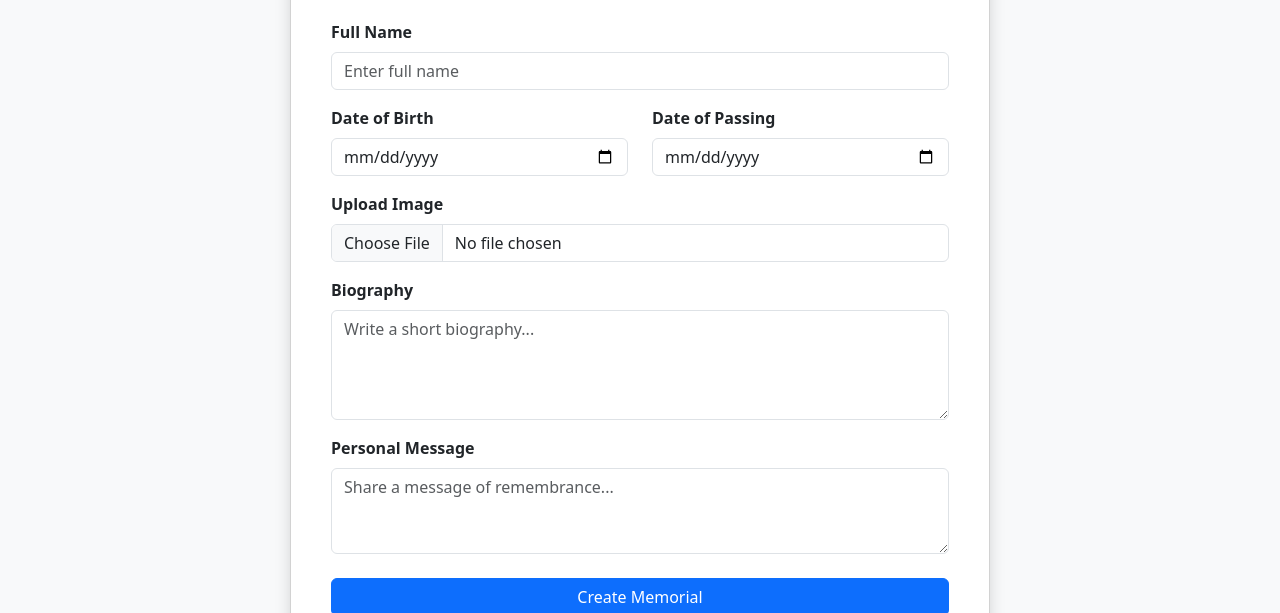
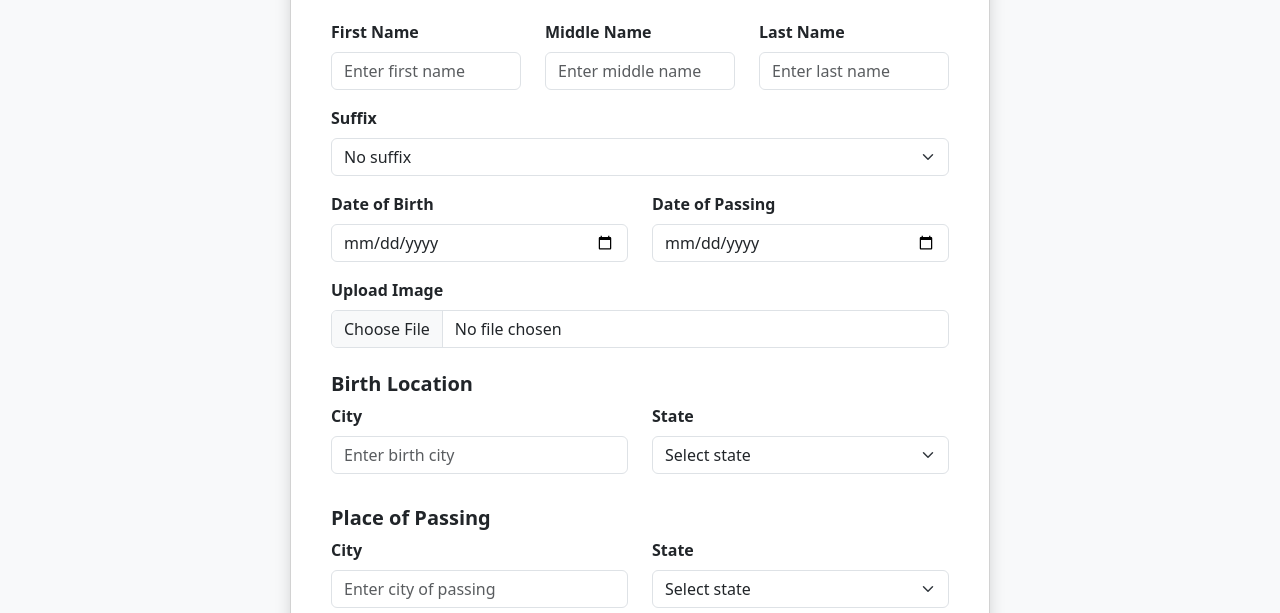
Before and after one commit to XyFrY/memorial_web, a plain HTML site: page frontend/pages/create-memorial.html in a window 1280 px wide. Shown: the part 187-800 px from the top of the page. Drawn offline with nearby package versions, Linux system fonts and the light colour scheme.

Commit message:
update memorial form with additional fields, add memorial and learn more pages

```diff
--- a/frontend/pages/create-memorial.html
+++ b/frontend/pages/create-memorial.html
@@ -12,35 +12,89 @@
             crossorigin="anonymous"
         />
 
-
-    <link rel="stylesheet" href="./cssstyle.css" />
+        <link rel="stylesheet" href="../css/style.css" />
     </head>
     <body class="bg-light">
-
         <div id="navbar"></div>
 
+        <div class="container py-5">
+            <div class="card shadow mx-auto p-4" style="max-width: 700px">
+                <div class="card-body">
+                    <h2 class="text-center fw-bold mb-4">
+                        Create a New Memorial
+                    </h2>
 
-    <div class="container py-5">
-        <div class="card shadow mx-auto p-4" style="max-width: 700px;">
-            <div class="card-body">
-                <h2 class="text-center fw-bold mb-4">Create a New Memorial</h2>
+                    <div
+                        class="alert alert-warning d-none"
+                        role="alert"
+                        id="memorialFormAuthWarning"
+                    >
+                        You need to be logged in to submit a memorial.
+                    </div>
 
                     <form id="memorialForm">
+                        <div class="row">
+                            <div class="col-md-4 mb-3">
+                                <label
+                                    for="firstName"
+                                    class="form-label fw-semibold"
+                                    >First Name</label
+                                >
+                                <input
+                                    type="text"
+                                    id="firstName"
+                                    class="form-control"
+                                    placeholder="Enter first name"
+                                    required
+                                />
+                            </div>
+                            <div class="col-md-4 mb-3">
+                                <label
+                                    for="middleName"
+                                    class="form-label fw-semibold"
+                                    >Middle Name</label
+                                >
+                                <input
+                                    type="text"
+                                    id="middleName"
+                                    class="form-control"
+                                    placeholder="Enter middle name"
+                                />
+                            </div>
+                            <div class="col-md-4 mb-3">
+                                <label
+                                    for="lastName"
+                                    class="form-label fw-semibold"
+                                    >Last Name</label
+                                >
+                                <input
+                                    type="text"
+                                    id="lastName"
+                                    class="form-control"
+                                    placeholder="Enter last name"
+                                    required
+                                />
+                            </div>
+                        </div>
 
                         <div class="mb-3">
-                        <label for="memorialName" class="form-label fw-semibold">Full Name</label>
-                        <input
-                            type="text"
-                            id="memorialName"
-                            class="form-control"
-                            placeholder="Enter full name"
-                            required
-                        />
+                            <label
+                                for="nameSuffix"
+                                class="form-label fw-semibold"
+                                >Suffix</label
+                            >
+                            <select id="nameSuffix" class="form-select">
+                                <option value="">No suffix</option>
+                            </select>
                         </div>
 
                         <div class="row">
                             <div class="col-md-6 mb-3">
-                            <label for="birthDate" class="form-label fw-semibold">Date of Birth</label>
+                                <label
+                                    for="birthDate"
+                                    class="form-label fw-semibold"
+                                    >Date of Birth</label
+                                >
                                 <input
                                     type="date"
                                     id="birthDate"
@@ -49,7 +103,11 @@
                                 />
                             </div>
                             <div class="col-md-6 mb-3">
-                            <label for="deathDate" class="form-label fw-semibold">Date of Passing</label>
+                                <label
+                                    for="deathDate"
+                                    class="form-label fw-semibold"
+                                    >Date of Passing</label
+                                >
                                 <input
                                     type="date"
                                     id="deathDate"
@@ -60,7 +118,11 @@
                         </div>
 
                         <div class="mb-3">
-                        <label for="memorialImage" class="form-label fw-semibold">Upload Image</label>
+                            <label
+                                for="memorialImage"
+                                class="form-label fw-semibold"
+                                >Upload Image</label
+                            >
                             <input
                                 type="file"
                                 id="memorialImage"
@@ -69,8 +131,70 @@
                             />
                         </div>
 
+                        <div class="mt-4">
+                            <h5 class="fw-semibold">Birth Location</h5>
+                            <div class="row">
+                                <div class="col-md-6 mb-3">
+                                    <label
+                                        for="birthCity"
+                                        class="form-label fw-semibold"
+                                        >City</label
+                                    >
+                                    <input
+                                        type="text"
+                                        id="birthCity"
+                                        class="form-control"
+                                        placeholder="Enter birth city"
+                                    />
+                                </div>
+                                <div class="col-md-6 mb-3">
+                                    <label
+                                        for="birthState"
+                                        class="form-label fw-semibold"
+                                        >State</label
+                                    >
+                                    <select id="birthState" class="form-select">
+                                        <option value="">Select state</option>
+                                    </select>
+                                </div>
+                            </div>
+                        </div>
+
+                        <div class="mt-3">
+                            <h5 class="fw-semibold">Place of Passing</h5>
+                            <div class="row">
+                                <div class="col-md-6 mb-3">
+                                    <label
+                                        for="deathCity"
+                                        class="form-label fw-semibold"
+                                        >City</label
+                                    >
+                                    <input
+                                        type="text"
+                                        id="deathCity"
+                                        class="form-control"
+                                        placeholder="Enter city of passing"
+                                    />
+                                </div>
+                                <div class="col-md-6 mb-3">
+                                    <label
+                                        for="deathState"
+                                        class="form-label fw-semibold"
+                                        >State</label
+                                    >
+                                    <select id="deathState" class="form-select">
+                                        <option value="">Select state</option>
+                                    </select>
+                                </div>
+                            </div>
+                        </div>
+
                         <div class="mb-3">
-                        <label for="biography" class="form-label fw-semibold">Biography</label>
+                            <label
+                                for="biography"
+                                class="form-label fw-semibold"
+                                >Biography</label
+                            >
                             <textarea
                                 id="biography"
                                 class="form-control"
@@ -80,17 +204,10 @@
                             ></textarea>
                         </div>
 
-                    <div class="mb-3">
-                        <label for="message" class="form-label fw-semibold">Personal Message</label>
-                        <textarea
-                            id="message"
-                            class="form-control"
-                            rows="3"
-                            placeholder="Share a message of remembrance..."
-                        ></textarea>
-                    </div>
-
-                    <button type="submit" class="btn btn-primary w-100 mt-2">
+                        <button
+                            type="submit"
+                            class="btn btn-primary w-100 mt-2"
+                        >
                             Create Memorial
                         </button>
                     </form>
@@ -98,15 +215,12 @@
             </div>
         </div>
 
-
         <script
             src="https://cdn.jsdelivr.net/npm/bootstrap@5.3.8/dist/js/bootstrap.bundle.min.js"
             integrity="sha384-FKyoEForCGlyvwx9Hj09JcYn3nv7wiPVlz7YYwJrWVcXK/BmnVDxM+D2scQbITxI"
-        crossorigin="anonymous">
-    </script>
-
+            crossorigin="anonymous"
+        ></script>
 
         <script src="../js/app.js"></script>
-
     </body>
 </html>
```
Also changed, not shown: frontend/pages/learn-more.html (added), frontend/pages/memorial.html (added). Lines whose indentation alone changed are shown as unchanged.
